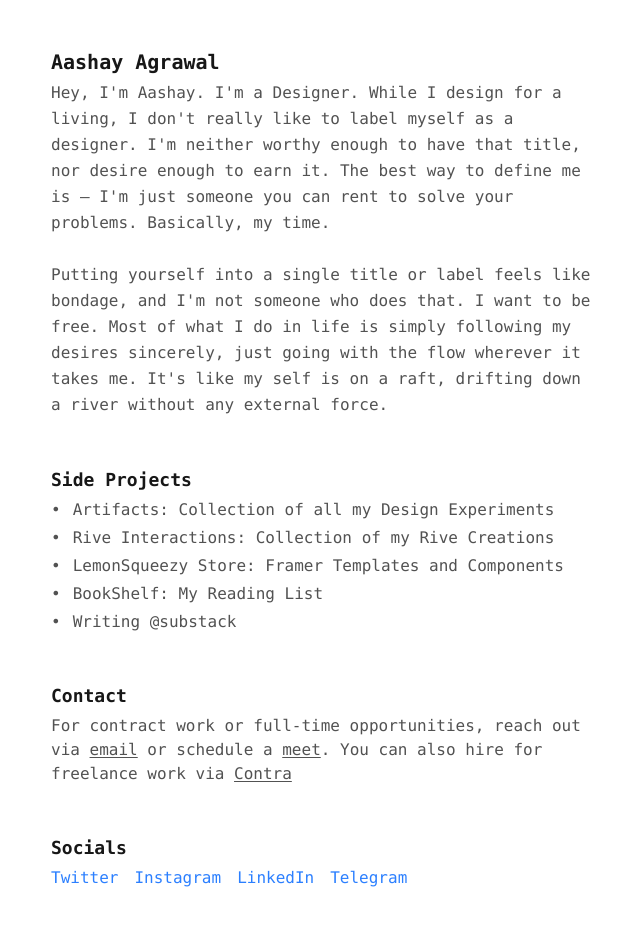
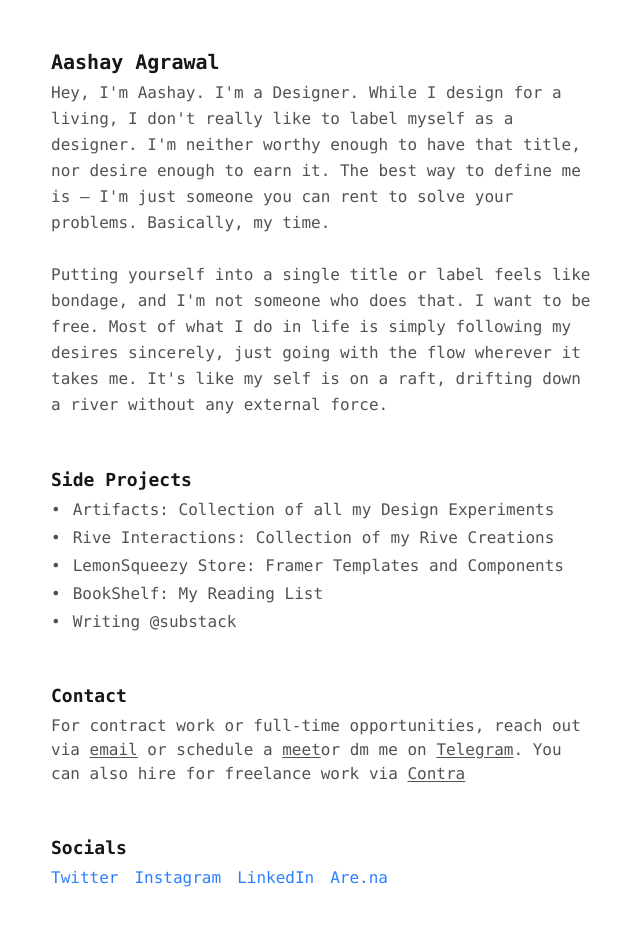
Before and after one commit to Aashay-Agrawal/cv, a Next.js app: page / in a window 1280 px wide. Shown: the top 926 px of the page, without its empty margins (317-957 px from the left). Built offline with nearby package versions, Linux system fonts and the light colour scheme; a web font is replaced by a local one.

Commit message:
telegram

```diff
--- a/src/app/page.tsx
+++ b/src/app/page.tsx
@@ -72,6 +72,15 @@ const ContactSection = memo(
           >
             meet
           </a>
+          or dm me on{" "}
+          <a
+            href={contact.telegram}
+            className="underline-offset-2 underline hover:text-blue-500 transition-all duration-200"
+            target="_blank"
+            rel="noopener noreferrer"
+          >
+            Telegram
+          </a>
           . You can also hire for freelance work via{" "}
           <a
             href={contact.freelance}
--- a/src/lib/data.ts
+++ b/src/lib/data.ts
@@ -19,6 +19,7 @@ export interface PortfolioData {
     email: string;
     calendar: string;
     freelance: string;
+    telegram: string;
   };
   socials: SocialLink[];
 }
@@ -57,13 +58,14 @@ Putting yourself into a single title or label feels like bondage, and I'm not so
     email: "aashayagrawal.work@gmail.com",
     calendar: "https://cal.com/aashayagrawal",
     freelance: "https://contra.com/aashayagrawal",
+    telegram: "https://t.me/aashayagrawal",
   },
   socials: [
     { href: "https://twitter.com/_aashay_", label: "Twitter" },
     { href: "https://instagram.com/asyagra", label: "Instagram" },
     { href: "https://linkedin.com/in/aashayagrawal", label: "LinkedIn" },
-    { href: "https://t.me/aashayagrawal", label: "Telegram" },
-    // { href: "https://www.are.na/aashay-agrawal", label: "Are.na" },
+    // { href: "https://t.me/aashayagrawal", label: "Telegram" },
+    { href: "https://www.are.na/aashay-agrawal", label: "Are.na" },
     // { href: "/resume.pdf", label: "Resume" },
   ],
 };
```
